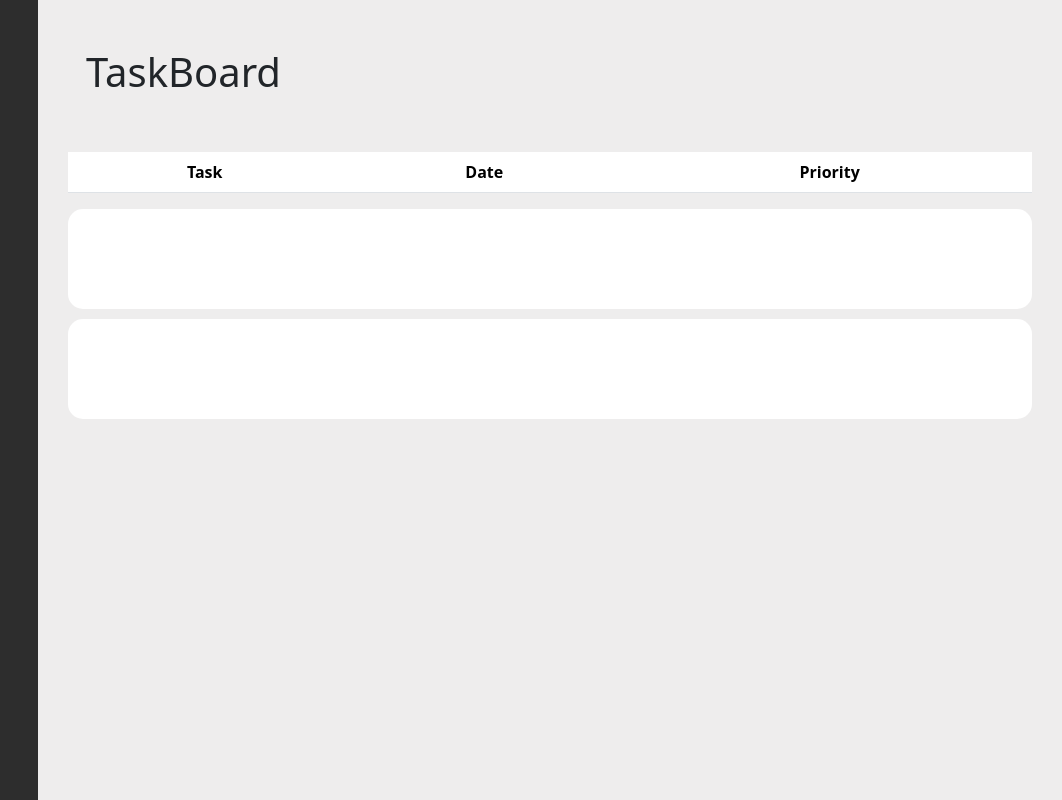
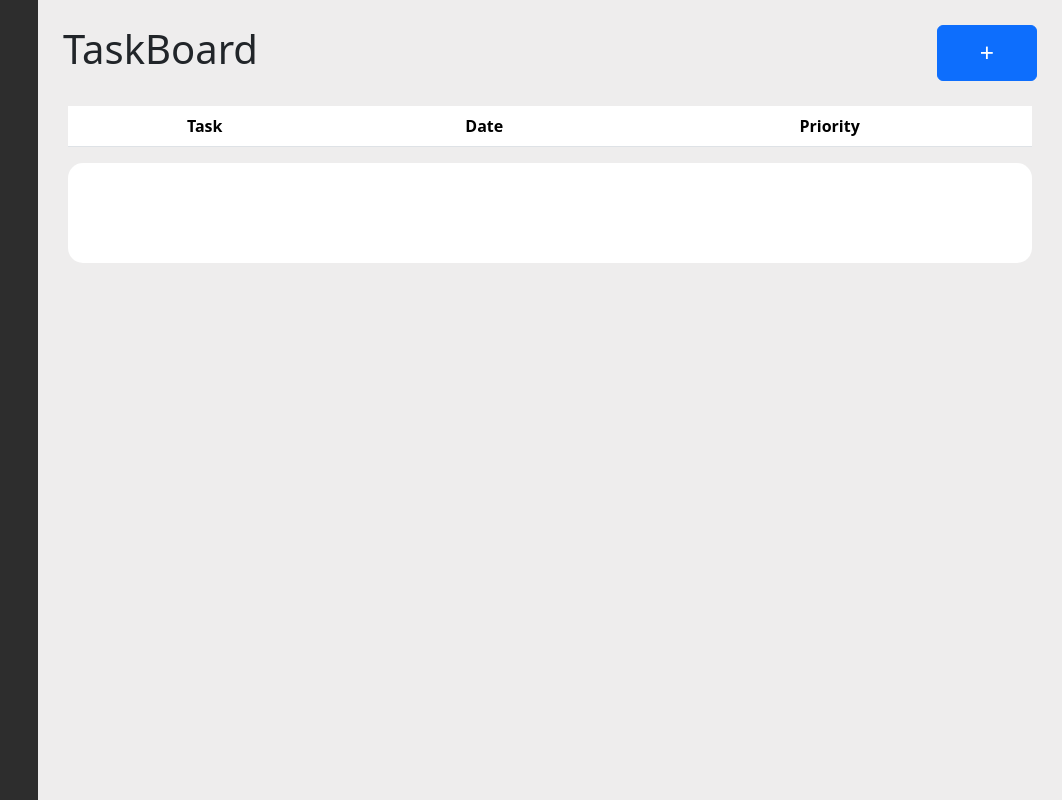
Before and after one commit to DavidSigmund/TaskPilot, a React (Create React App) app: page / in a window 1280 px wide. Shown: the whole page, without its empty margins (218-1280 px from the left). Built offline with nearby package versions, Linux system fonts and the light colour scheme.

Commit message:
done for the day

```diff
--- a/package.json
+++ b/package.json
@@ -6,6 +6,7 @@
     "@testing-library/jest-dom": "^5.17.0",
     "@testing-library/react": "^13.4.0",
     "@testing-library/user-event": "^13.5.0",
+    "axios": "^1.7.7",
     "react": "^18.3.1",
     "react-dom": "^18.3.1",
     "react-scripts": "5.0.1",
--- a/src/components/AddTaskComponent/AddTask.js
+++ /dev/null
@@ -1,12 +0,0 @@
-import "./AddTask.css"
-
-function AddTask() {
-
-    return (
-        <div className="AddTask">
-
-        </div>
-    )
-}
-
-export default AddTask;
--- /dev/null
+++ b/src/components/AddTaskModalComponent/AddTaskModal.js
@@ -0,0 +1,30 @@
+import React, { useState, useRef } from 'react';
+import axios from 'axios';
+
+import "./AddTaskModal.css"
+
+function AddTaskModal() {
+
+
+    return (
+        <div className="AddTaskModal modal fade addTaskModal" tabIndex="-1" aria-hidden="true">
+            <div className="modal-dialog">
+                <div className="modal-content">
+                    <div className="modal-header">
+                        <h4 className="modal-title">Add a task</h4>
+                        <button type="button" className="btn-close" data-bs-dismiss="modal"></button>
+                    </div>
+                    <div className="modal-body">
+                        {/* Form fields */}
+                    </div>
+                    <div className="modal-footer">
+                        <button type="button" className="btn btn-danger" data-bs-dismiss="modal">Close</button>
+                    </div>
+                </div>
+            </div>
+        </div>
+
+    )
+}
+
+export default AddTaskModal;
--- a/src/components/TaskBoardComponent/TaskBoard.css
+++ b/src/components/TaskBoardComponent/TaskBoard.css
@@ -4,6 +4,17 @@
     background-color: #EEEDED;
 }
 
+.TaskHeader {
+    display: flex;
+    justify-content: space-between;
+    padding: 25px;
+}
+
+.AddButton {
+    width: 100px;
+    font-size: 25px;
+}
+
 .TaskList {
     padding: 0px 30px;
 }
--- a/src/components/TaskBoardComponent/Taskboard.js
+++ b/src/components/TaskBoardComponent/Taskboard.js
@@ -1,14 +1,21 @@
 import "./TaskBoard.css"
 
 // components
-import AddTask from "../AddTaskComponent/AddTask.js";
+import AddTaskModal from "../AddTaskModalComponent/AddTaskModal.js";
 import Task from "../TaskComponent/Task.js";
 
 function TaskBoard() {
 
     return (
         <div className="TaskBoard">
-            <h1 className="text-start p-5">TaskBoard</h1>
+
+            {/* modals */}
+            <AddTaskModal />
+
+            <div className="TaskHeader">
+                <h1>TaskBoard</h1>
+                <button className="AddButton btn btn-primary" data-bs-toggle="modal" data-bs-target=".addTaskModal"> + </button>
+            </div>
 
             <div className="TaskList">
                 <table className="table">
@@ -22,7 +29,6 @@ function TaskBoard() {
                 </table>
 
                 {/* tasks */}
-                <AddTask />
                 <Task />
 
 
```
Also changed, not shown: src/components/AddTaskModalComponent/AddTaskModal.css (renamed from src/components/AddTaskComponent/AddTask.css), 1 other file (tests, documents, lock files or other folders).
